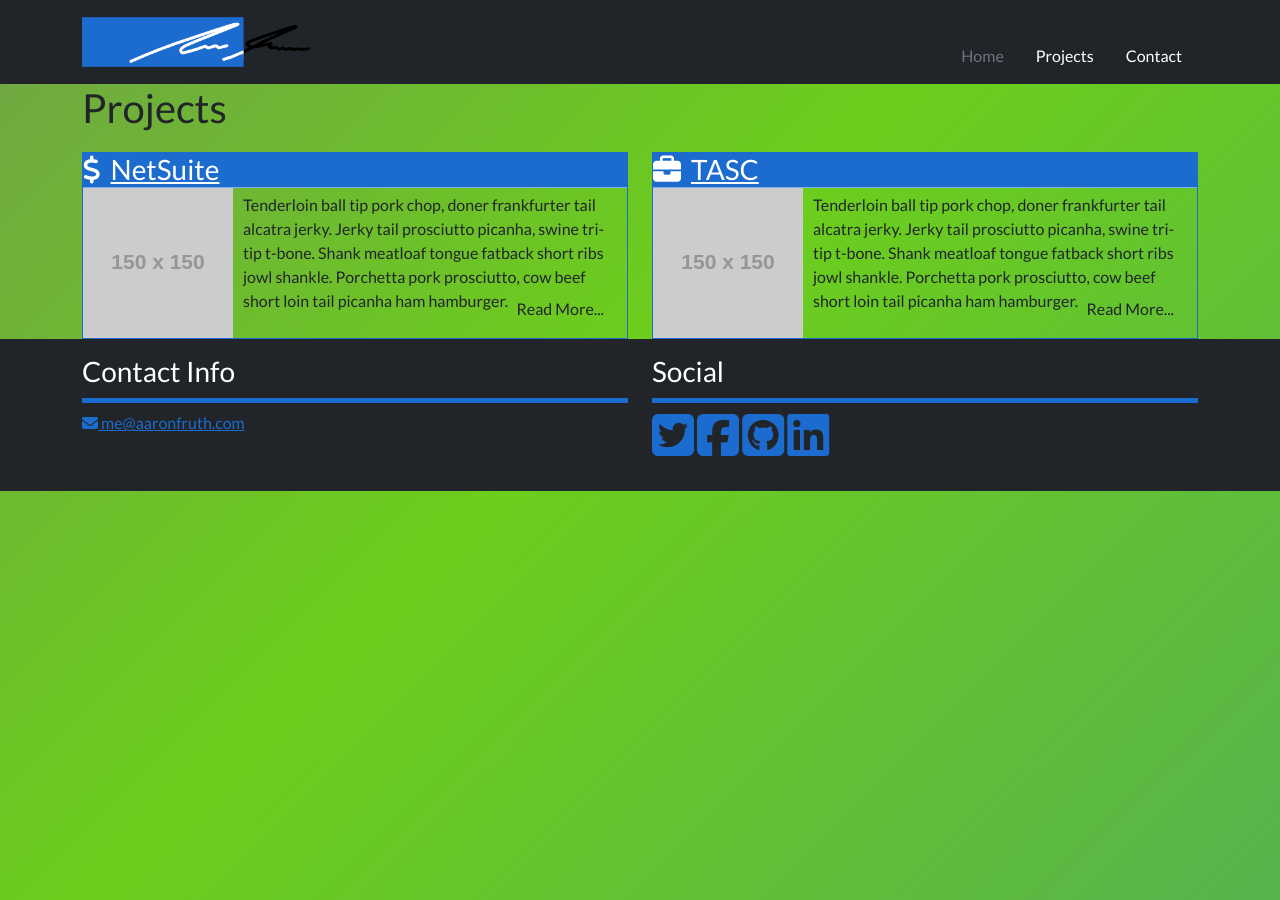
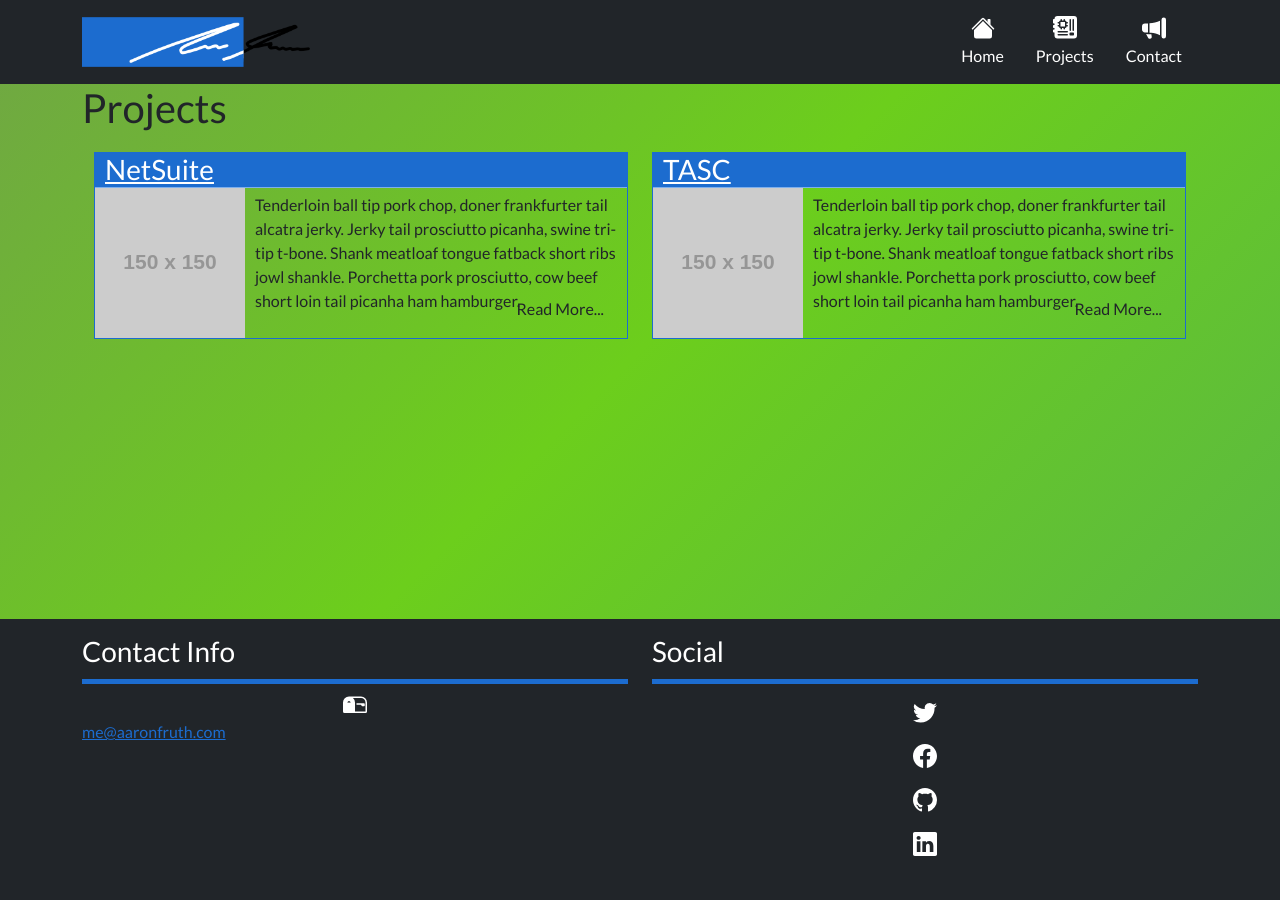
Before and after one commit to fruth/fruth.github.io, a Jekyll site: the page built from projects.html, in a window 1280 px wide. Built offline with Jekyll 4.4.1, drawn with Linux system fonts in a browser that asks for light colours; nearby versions of some CDN libraries.

Commit message:
More items of styling

```diff
--- a/_includes/footer.html
+++ b/_includes/footer.html
@@ -3,23 +3,29 @@
     <div class="row">
       <div class="col-md-6">
         <h3>Contact Info</h3>
-        <p><a href="mailto:me@aaronfruth.com"><i class="fa fa-envelope" aria-hidden="true"></i>  me@aaronfruth.com</a></p>
+        <p><a href="mailto:me@aaronfruth.com"><svg class="bi d-block mx-auto mb-1" width="24" height="24" fill="white"><use xlink:href="/img/bootstrap-icons.svg#mailbox2"></use></svg> me@aaronfruth.com</a></p>
       </div>
       <div class="col-md-6">
         <h3>Social</h3>
         <p>
-          <a target="_blank" href="https://www.twitter.com/{{site.twitter_username}}/"><i class="fa fa-twitter-square fa-3x" aria-hidden="true"></i></a>
-          <a target="_blank" href="https://www.facebook.com/{{site.facebook_username}}"><i class="fa fa-facebook-square fa-3x" aria-hidden="true"></i></a>
-          <a target="_blank" href="https://github.com/{{site.github_username}}"><i class="fa fa-github-square fa-3x" aria-hidden="true"></i></a>
-          <a target="_blank" href="https://www.linkedin.com/in/{{site.linkedin_username}}"><i class="fa fa-linkedin-square fa-3x" aria-hidden="true"></i></a>
+          <a href="https://www.twitter.com/{{site.twitter_username}}/" class="nav-link text-white" target="_blank">
+            <svg class="bi d-block mx-auto mb-1" width="24" height="24" fill="white"><use xlink:href="/img/bootstrap-icons.svg#twitter"></use></svg>
+          </a>
+          <a href="https://www.facebook.com/{{site.facebook_username}}" class="nav-link text-white" target="_blank">
+            <svg class="bi d-block mx-auto mb-1" width="24" height="24" fill="white"><use xlink:href="/img/bootstrap-icons.svg#facebook"></use></svg>
+          </a>
+          <a href="https://github.com/{{site.github_username}}" class="nav-link text-white" target="_blank">
+            <svg class="bi d-block mx-auto mb-1" width="24" height="24" fill="white"><use xlink:href="/img/bootstrap-icons.svg#github"></use></svg>
+          </a>
+          <a href="https://www.linkedin.com/in/{{site.linkedin_username}}" class="nav-link text-white" target="_blank">
+            <svg class="bi d-block mx-auto mb-1" width="24" height="24" fill="white"><use xlink:href="/img/bootstrap-icons.svg#linkedin"></use></svg>
+          </a>
         </p>
       </div>
     </div>
   </div>
 </footer>
 
-<script src="https://code.jquery.com/jquery-3.5.1.slim.min.js" integrity="sha384-DfXdz2htPH0lsSSs5nCTpuj/zy4C+OGpamoFVy38MVBnE+IbbVYUew+OrCXaRkfj" crossorigin="anonymous"></script>
-<script src="https://cdn.jsdelivr.net/npm/popper.js@1.16.1/dist/umd/popper.min.js" integrity="sha384-9/reFTGAW83EW2RDu2S0VKaIzap3H66lZH81PoYlFhbGU+6BZp6G7niu735Sk7lN" crossorigin="anonymous"></script>
-<script src="https://stackpath.bootstrapcdn.com/bootstrap/4.5.2/js/bootstrap.min.js" integrity="sha384-B4gt1jrGC7Jh4AgTPSdUtOBvfO8shuf57BaghqFfPlYxofvL8/KUEfYiJOMMV+rV" crossorigin="anonymous"></script><script src="https://kit.fontawesome.com/15f70380b2.js" crossorigin="anonymous"></script>
+<script src="https://cdn.jsdelivr.net/npm/bootstrap@5.1.3/dist/js/bootstrap.bundle.min.js" integrity="sha384-ka7Sk0Gln4gmtz2MlQnikT1wXgYsOg+OMhuP+IlRH9sENBO0LRn5q+8nbTov4+1p" crossorigin="anonymous"></script>
 <script src="/js/contact.js"></script>
 <script src="/js/tracking.js"></script>
--- a/_includes/head.html
+++ b/_includes/head.html
@@ -4,6 +4,5 @@
 
 <link href="https://cdn.jsdelivr.net/npm/bootstrap@5.1.3/dist/css/bootstrap.min.css" rel="stylesheet" integrity="sha384-1BmE4kWBq78iYhFldvKuhfTAU6auU8tT94WrHftjDbrCEXSU1oBoqyl2QvZ6jIW3" crossorigin="anonymous">
 <link rel="stylesheet" href="https://cdn.jsdelivr.net/npm/bootstrap-icons@1.7.1/font/bootstrap-icons.css">
-<script src="https://cdn.jsdelivr.net/npm/bootstrap@5.1.3/dist/js/bootstrap.bundle.min.js" integrity="sha384-ka7Sk0Gln4gmtz2MlQnikT1wXgYsOg+OMhuP+IlRH9sENBO0LRn5q+8nbTov4+1p" crossorigin="anonymous"></script>
 <link rel="stylesheet" href="/css/main.css" >
 <link rel="stylesheet" href="/css/custom.css">
--- a/_includes/header.html
+++ b/_includes/header.html
@@ -8,20 +8,20 @@
 
         <ul class="nav col-12 col-lg-auto my-2 justify-content-center my-md-0 text-small">
           <li>
-            <a href="#" class="nav-link text-secondary">
-              <svg class="bi d-block mx-auto mb-1" width="24" height="24"><use xlink:href="#home"></use></svg>
+            <a href="#" class="nav-link text-white">
+              <svg class="bi d-block mx-auto mb-1" width="24" height="24" fill="white"><use xlink:href="/img/bootstrap-icons.svg#house-fill"></use></svg>
               Home
             </a>
           </li>
           <li>
             <a href="/projects.html" class="nav-link text-white">
-              <svg class="bi d-block mx-auto mb-1" width="24" height="24"><use xlink:href="#speedometer2"></use></svg>
+              <svg class="bi d-block mx-auto mb-1" width="24" height="24" fill="white"><use xlink:href="/img/bootstrap-icons.svg#motherboard-fill"></use></svg>
               Projects
             </a>
           </li>
           <li>
             <a href="/contact.html" class="nav-link text-white">
-              <svg class="bi d-block mx-auto mb-1" width="24" height="24"><use xlink:href="#table"></use></svg>
+              <svg class="bi d-block mx-auto mb-1" width="24" height="24" fill="white"><use xlink:href="/img/bootstrap-icons.svg#megaphone-fill"></use></svg>
               Contact
             </a>
           </li>
--- a/_layouts/default.html
+++ b/_layouts/default.html
@@ -1,18 +1,20 @@
 <!DOCTYPE html>
 
-<html>
+<html class="h-100">
   <head>
     {% include head.html %}
   </head>
 
-  <body>
+  <body class="d-flex flex-column h-100">
 
-    {% include header.html %}
 
-    <div class="container">
-      <main>
+
+
+    <main class="flex-shrink-0">
+      {% include header.html %}
+      <div class="container">
         {{ content }}
-      </main>
+      </div>
     </main>
 
   </div>
--- a/css/main.scss
+++ b/css/main.scss
@@ -70,48 +70,6 @@
   border-bottom: 5px solid $brand-color;
 }
 
-main .container , footer.container {
-  padding: 0px;
-  width: 100% !important;
-}
-
-nav.navbar.navbar-default {
-  background: none;
-  padding: 10px 0px;
-  margin-bottom: 0px;
-  border: none;
-  .container-fluid {
-    padding: 0px;
-  }
-  .navbar-brand {
-    padding: 0px;
-    margin: 0px;
-    height: 50px;
-    img {
-      height: 100%;
-    }
-  }
-  .navbar-nav a {
-    height: 50px;
-    vertical-align: middle;
-    display: table-cell;
-    font-weight: bold;
-    font-size: 150%;
-    color: $brand-color;
-    &:hover {
-      background-color: $brand-color;
-      color: $background-color;
-    }
-  }
-  button {
-    background: $brand-color;
-    color: $background-color;
-    .icon-bar {
-      color: $background-color;
-      background: $background-color;
-    }
-  }
-}
 
 .panel {
   &.panel-primary {
```
Also changed, not shown: Gemfile.lock, img/bootstrap-icons.svg (added).
